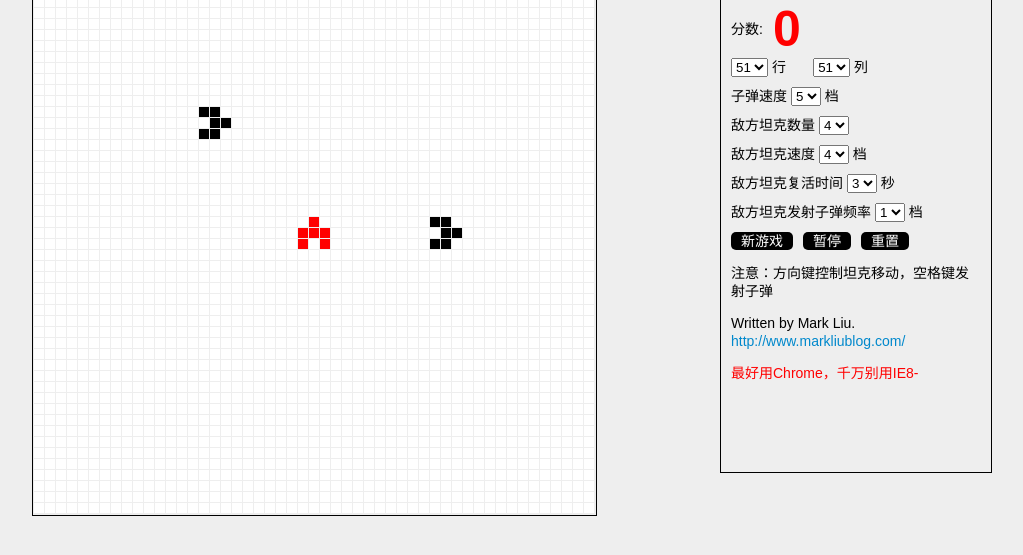
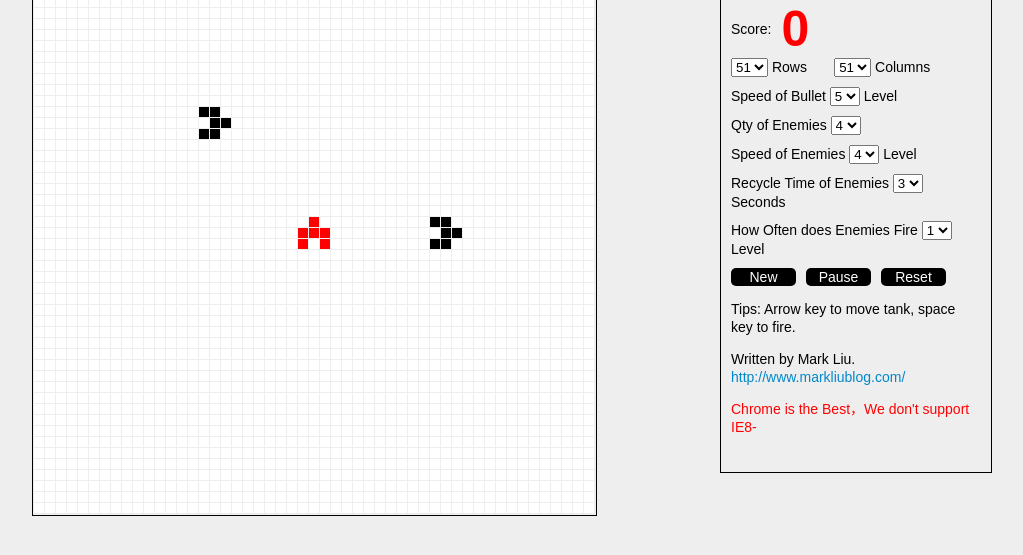
Before and after one commit to markliu2013/tank-war, a website: page index.html in a window 1280 px wide. Shown: the part 59-614 px from the top of the page, without its empty margins (128-1151 px from the left). Drawn offline with nearby package versions, Linux system fonts and the light colour scheme.

Commit message:
Change language to English

```diff
--- a/css/master.css
+++ b/css/master.css
@@ -92,7 +92,9 @@ h2 {
 #control-panel .buttons .btn {
 	display: block;
 	float: left;
-	padding: 0 10px;
+	padding: 0;
+	width: 65px;
+	text-align: center;
 	background: #000;
 	color: #fff;
 	border-radius: 5px;
--- a/index.html
+++ b/index.html
@@ -11,7 +11,7 @@
 		<div id="tank-grid"></div>
 		<div id="control-panel">
 			<h2 id="game-state">Stopped</h2>
-			<div class="row score clearfix"><span>分数: </span><strong id="score-num">0</strong></div>
+			<div class="row score clearfix"><span>Score: </span><strong id="score-num">0</strong></div>
 			<div class="row">
 				<select id="select-gridRowNum">
 					<option value="31">31</option>
@@ -19,7 +19,7 @@
 					<option value="51" selected="selected">51</option>
 					<option value="61">61</option>
 				</select>
-				<span>行</span>
+				<span>Rows</span>
 				<span>&nbsp;&nbsp;&nbsp;&nbsp;&nbsp;</span>
 				<select id="select-gridColNum">
 					<option value="31">31</option>
@@ -27,10 +27,10 @@
 					<option value="51" selected="selected">51</option>
 					<option value="61">61</option>
 				</select>
-				<span>列</span>
+				<span>Columns</span>
 			</div>
 			<div class="row">
-				<span>子弹速度</span>
+				<span>Speed of Bullet</span>
 				<select id="select-bullet-speed">
 					<option value="500">1</option>
 					<option value="200">2</option>
@@ -39,10 +39,10 @@
 					<option value="20" selected="selected">5</option>
 					<option value="10">6</option>
 				</select>
-				<span>档</span>
+				<span>Level</span>
 			</div>
 			<div class="row">
-				<span>敌方坦克数量</span>
+				<span>Qty of Enemies</span>
 				<select id="select-npctank-count">
 					<option value="1">1</option>
 					<option value="2">2</option>
@@ -54,7 +54,7 @@
 				</select>
 			</div>
 			<div class="row">
-				<span>敌方坦克速度</span>
+				<span>Speed of Enemies</span>
 				<select id="select-npctank-speed">
 					<option value="3000">1</option>
 					<option value="2000">2</option>
@@ -63,10 +63,10 @@
 					<option value="300">5</option>
 					<option value="100">6</option>
 				</select>
-				<span>档</span>
+				<span>Level</span>
 			</div>
 			<div class="row">
-				<span>敌方坦克复活时间</span>
+				<span>Recycle Time of Enemies</span>
 				<select id="select-npctank-time">
 					<option value="1000">1</option>
 					<option value="2000">2</option>
@@ -74,10 +74,10 @@
 					<option value="4000">4</option>
 					<option value="5000">5</option>
 				</select>
-				<span>秒</span>
+				<span>Seconds</span>
 			</div>
 			<div class="row">
-				<span>敌方坦克发射子弹频率</span>
+				<span>How Often does Enemies Fire</span>
 				<select id="select-npctank-fire">
 					<option value="0">0</option>
 					<option value="1" selected="selected">1</option>
@@ -87,16 +87,16 @@
 					<option value="5">5</option>
 					<option value="6">6</option>
 				</select>
-				<span>档</span>
+				<span>Level</span>
 			</div>
 			<div class="row buttons clearfix">
-				<a id="start-game" class="btn">新游戏</a>
-				<a id="pause-game" class="btn disabled">暂停</a>
-				<a id="reset-game" class="btn disabled">重置</a>
+				<a id="start-game" class="btn">New</a>
+				<a id="pause-game" class="btn disabled">Pause</a>
+				<a id="reset-game" class="btn disabled">Reset</a>
 			</div>
-			<p>注意：方向键控制坦克移动，空格键发射子弹</p>
+			<p>Tips: Arrow key to move tank, space key to fire.</p>
 			<p>Written by Mark Liu. <a href="http://www.markliublog.com/" target="_blank">http://www.markliublog.com/</a></p>
-			<p style="color: red;">最好用Chrome，千万别用IE8-</p>
+			<p style="color: red;">Chrome is the Best，We don't support IE8-</p>
 		</div><!-- end control-panel -->
 	</div><!-- end page -->
 	<script src="js/jQuery.js"></script>
--- a/js/Game.js
+++ b/js/Game.js
@@ -84,7 +84,7 @@ function Game() {
 			clearInterval(tank.thread);
 		}
 		this.myTank.offKey();
-		jQuery('#pause-game').text('继续');
+		jQuery('#pause-game').text('Continue');
 		jQuery('#pause-game').addClass('paused');
 		jQuery('#game-state').text(gameStateText[this.status]);
 	}
@@ -120,7 +120,7 @@ function Game() {
 			}
 		}
 		this.myTank.keyBoardControl();
-		jQuery('#pause-game').text('暂停');
+		jQuery('#pause-game').text('Pause');
 		jQuery('#pause-game').removeClass('paused');
 		jQuery('#game-state').text(gameStateText[thisGame.status]);
 	}
```
